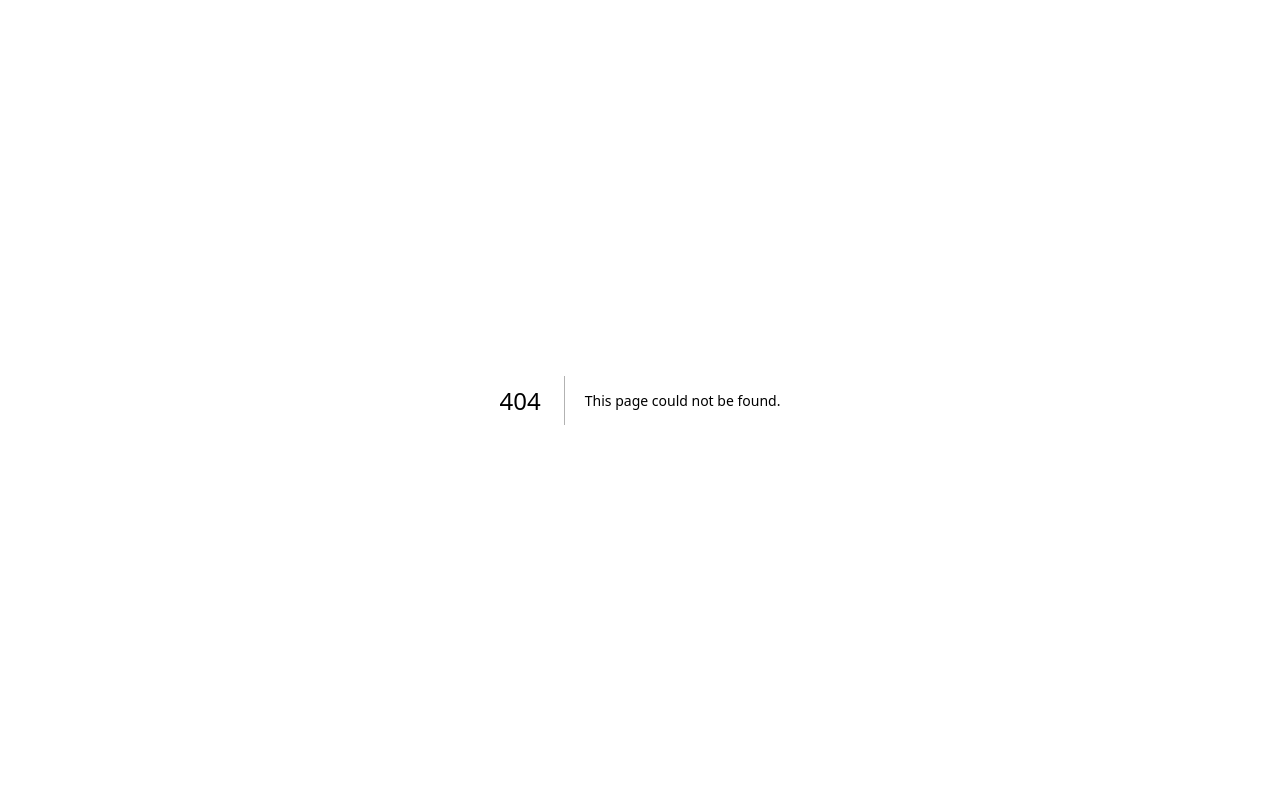
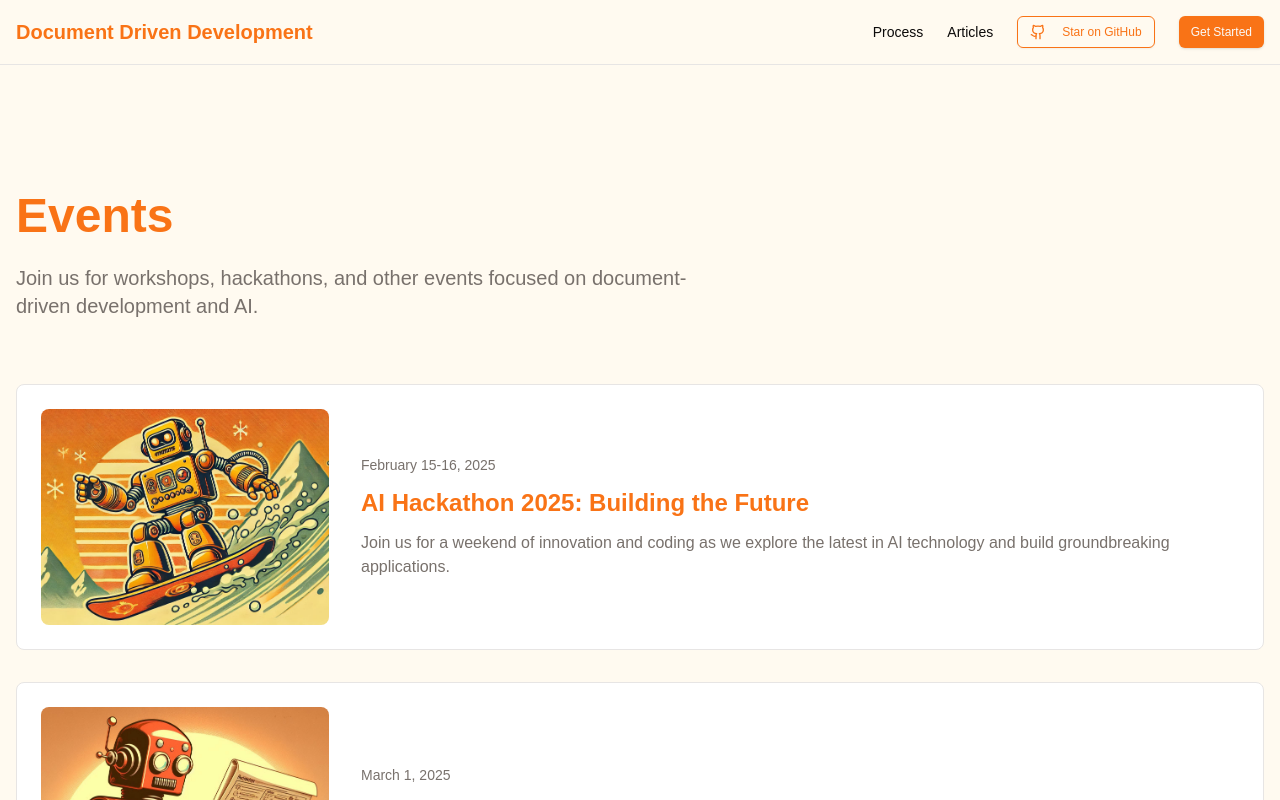
Before and after one commit to vicesoftware/doc-driven-dev, a Next.js app: page /events in a window 1280 px wide. Before the commit this address had no page. Shown: the top 800 px of the page. Built offline with nearby package versions, Linux system fonts and the light colour scheme; a web font is replaced by a local one.

Commit message:
feat: implement events list page
- Create events content structure with sample events
- Add events list page using shared components
- Add event images
- Complete Task 2 of Events Feature implementation

```diff
--- /dev/null
+++ b/app/events/page.tsx
@@ -0,0 +1,45 @@
+import { Metadata } from 'next'
+import Header from '@/components/Header'
+import SimpleFooter from '@/components/SimpleFooter'
+import ContentList from '@/components/shared/ContentList'
+import ContentCard from '@/components/shared/ContentCard'
+import { generateMetadata } from '@/lib/metadata'
+
+export const metadata: Metadata = generateMetadata({
+  title: 'Events',
+  description: 'Join us for workshops, hackathons, and other events focused on document-driven development and AI.',
+  type: 'event'
+})
+
+export default function EventsPage() {
+  return (
+    <div className="min-h-screen bg-background font-orbitron">
+      <Header />
+      <main className="flex-1 overflow-x-hidden container mx-auto px-4 py-24">
+        <ContentList
+          title="Events"
+          description="Join us for workshops, hackathons, and other events focused on document-driven development and AI."
+        >
+          <ContentCard
+            href="/events/ai-hackathon-2025"
+            imageSrc="/images/ai-hackathon.jpeg"
+            imageAlt="AI Hackathon 2025 event banner"
+            date="February 15-16, 2025"
+            title="AI Hackathon 2025: Building the Future"
+            description="Join us for a weekend of innovation and coding as we explore the latest in AI technology and build groundbreaking applications."
+          />
+
+          <ContentCard
+            href="/events/doc-driven-dev-workshop"
+            imageSrc="/images/doc-workshop.jpeg"
+            imageAlt="Document-Driven Development Workshop banner"
+            date="March 1, 2025"
+            title="Document-Driven Development Workshop"
+            description="Learn how to improve your development workflow with document-driven development practices in this hands-on workshop."
+          />
+        </ContentList>
+      </main>
+      <SimpleFooter />
+    </div>
+  )
+}
```
Also changed, not shown: app/events/content/ai-hackathon-2025.mdx (added, +47 -0 lines), app/events/content/doc-driven-dev-workshop.mdx (added, +47 -0 lines), public/images/ai-hackathon.jpeg (added), public/images/doc-workshop.jpeg (added), 1 other file (tests, documents, lock files or other folders).
